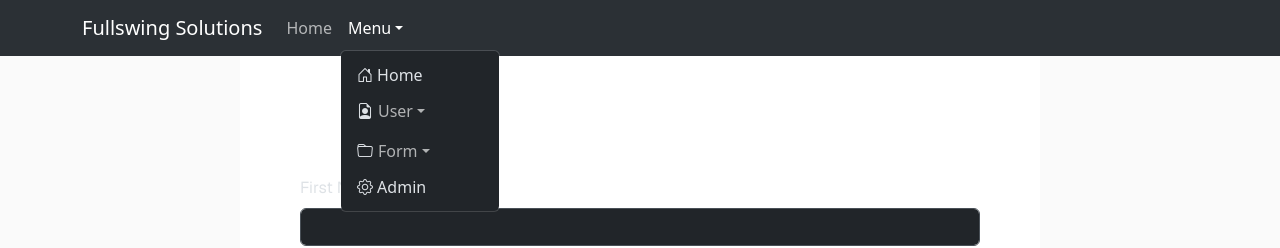
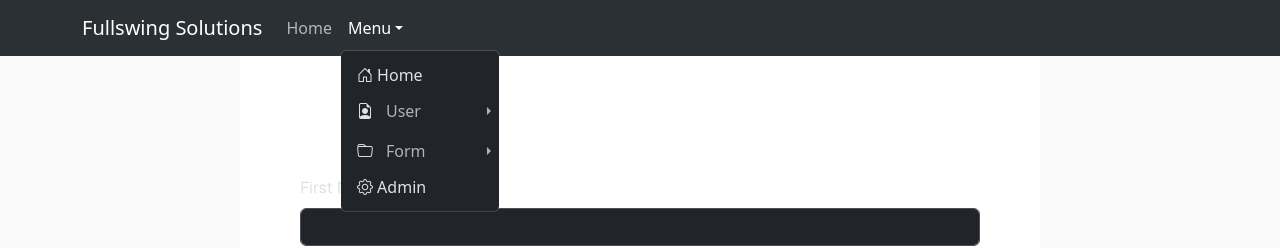
Before and after one commit to jburditt/react-demo, a Next.js app: page / in a window 1280 px wide. Both pictures are taken after a click on the button "Menu". Shown: the top 248 px of the page. Built offline with nearby package versions, Linux system fonts and the light colour scheme.

Commit message:
style nested menu carets

```diff
--- a/src/app/components/menu/menu.css
+++ b/src/app/components/menu/menu.css
@@ -3,5 +3,16 @@
 }
 
 .menuItem .icon {
+  float: left;
   margin: 8px 5px 0 0;
 }
+
+.caret-right .nav-link.dropdown-toggle {
+  display: flex;
+  justify-content: space-between;
+  align-items: center;
+}
+
+.caret-right .nav-link.dropdown-toggle::after {
+  margin-left: auto;
+}
--- a/src/app/components/menu/menu.tsx
+++ b/src/app/components/menu/menu.tsx
@@ -1,7 +1,6 @@
 import NavDropdown from 'react-bootstrap/NavDropdown';
 import MenuItem from './menu-item.model';
 import { NavLink, DropdownItem } from 'react-bootstrap';
-import React from "react";
 import "./menu.css";
 
 export default function Menu({ title, items }: any) {
@@ -13,8 +12,8 @@ export default function Menu({ title, items }: any) {
 }
 
 function MenuItems({ title, items }: any) {
-  if (items.length < 1)
-    return;
+  if (!items?.length || items.length < 1)
+    throw new Error("Unknown items argument");
 
   if (items.length == 1)
     return (
@@ -26,9 +25,9 @@ function MenuItems({ title, items }: any) {
   const menuItems = items.map((menuItem: MenuItem) => {
     if (menuItem.children) {
       return (
-        <div className="menuItem">
-          <i className={ "icon bi bi-" + menuItem.icon! } style={{ float: "left" }}></i>
-          <NavDropdown title={ menuItem.displayName } id="basic-nav-dropdown">
+        <div key={ menuItem.routerLink } className="menuItem">
+          <i className={ "icon bi bi-" + menuItem.icon! }></i>
+          <NavDropdown title={ menuItem.displayName } className="caret-right dropend">
             { MenuItems({ title: menuItem.displayName, items: menuItem.children }) }
           </NavDropdown>
         </div>
```
